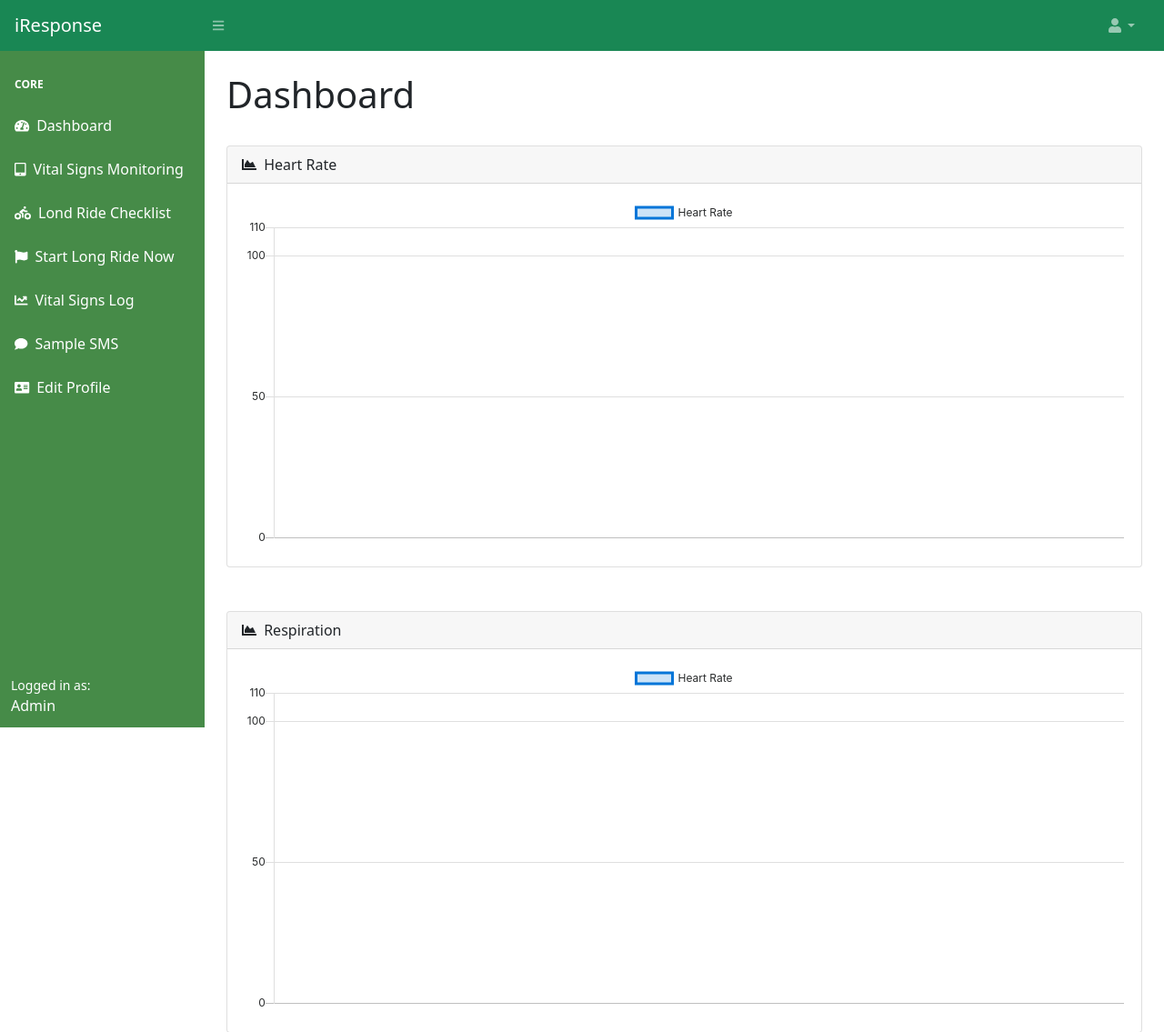
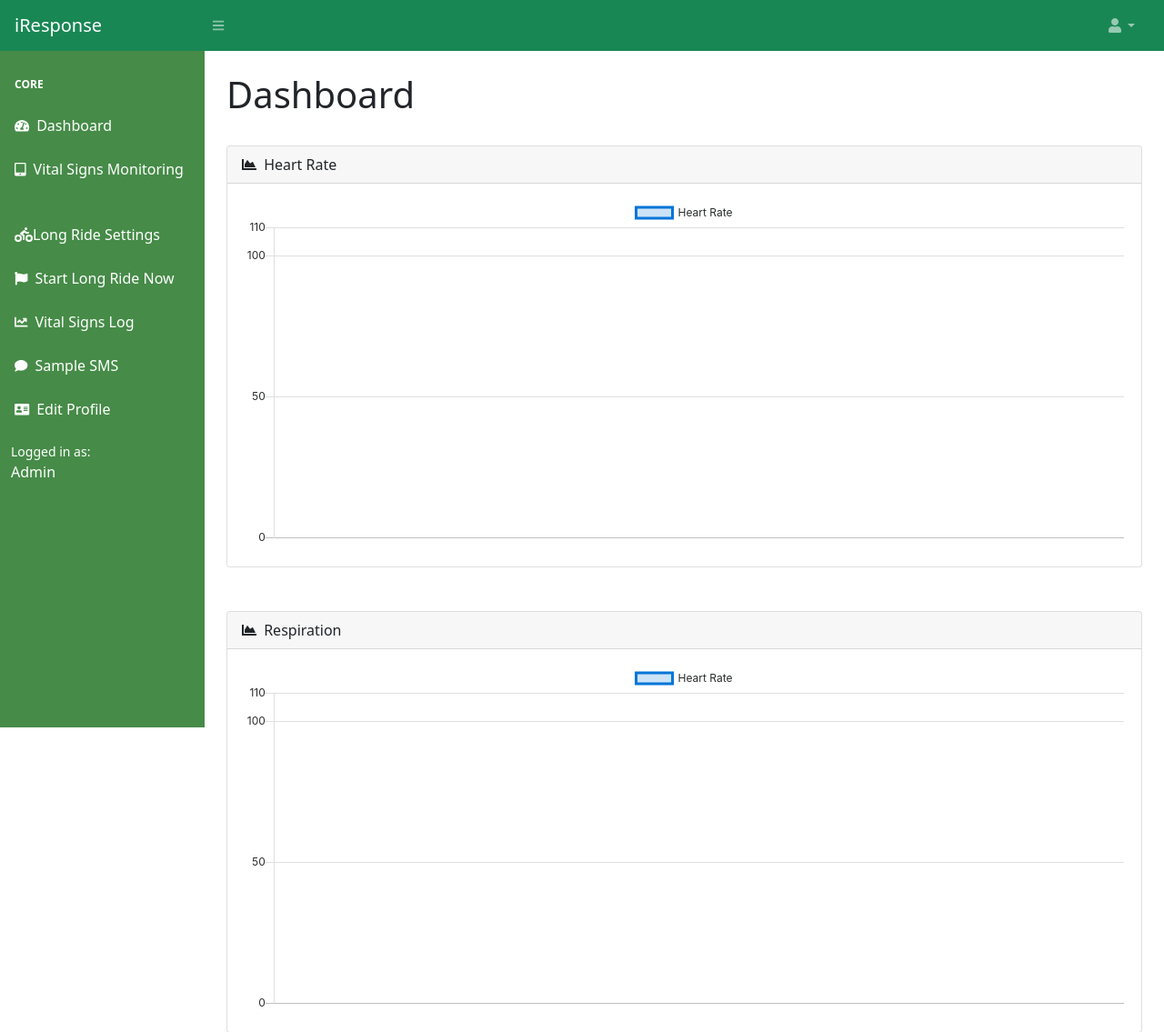
Before and after one commit to blankspeedster/ride_app, a PHP site: page /index.php in a window 1280 px wide. Shown: the top 1135 px of the page at 91% size. Run offline with PHP 8.4, Linux system fonts and the light colour scheme; the visitor is signed in with stand-in values (Sample User, id 1); data that the repository does not hold is empty; some libraries are stand-ins or nearby versions.

Commit message:
Update sidenav.php

```diff
--- a/home/sidenav.php
+++ b/home/sidenav.php
@@ -15,8 +15,8 @@
                             Set Date and Time for Long Ride
                         </a>
                         <a class="nav-link" href="#">
-                            <div class="sb-nav-link-icon"><i class="fas fa-biking"></i></div>
-                            Lond Ride Checklist
+                            <div class="sb-nav-link-icon"><i class="fas fa-biking"></i></dvi>
+                            Long Ride Settings
                         </a>
                         <a class="nav-link" href="start_ride_now.php">
                             <div class="sb-nav-link-icon"><i class="fas fa-flag"></i></div>
```
